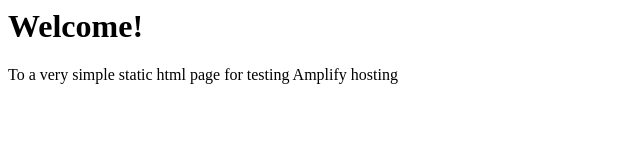
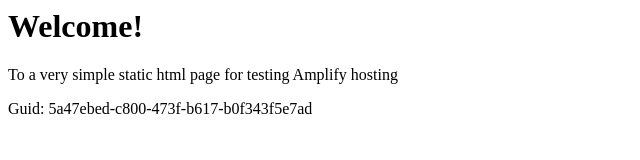
Before and after one commit to aws-aemilia-lhr/Github-PR-Commit-Integration-Test-DoNotTouch-v0-prod-eu-west-2, a website: page src/index.html in a window 1280 px wide. Shown: the whole page, without its empty margins (0-640 px from the left). Drawn offline with Linux system fonts and the light colour scheme.

Commit message:
commit from integ tests

```diff
--- a/src/index.html
+++ b/src/index.html
@@ -1,3 +1,5 @@
+
+
 <html lang="en">
 
 <head>
@@ -10,6 +12,6 @@
 <body>
     <h1>Welcome!</h1>
     <p>To a very simple static html page for testing Amplify hosting</p>
-</body>
+    <p>Guid: 5a47ebed-c800-473f-b617-b0f343f5e7ad</p></body>
 
 </html>
```
